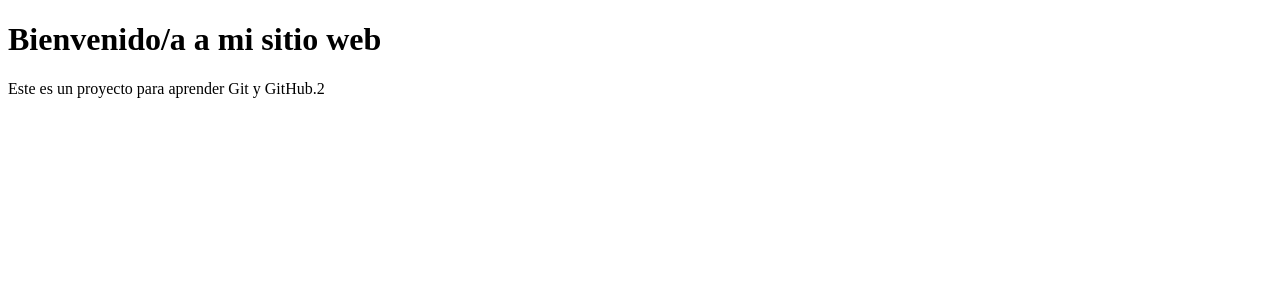
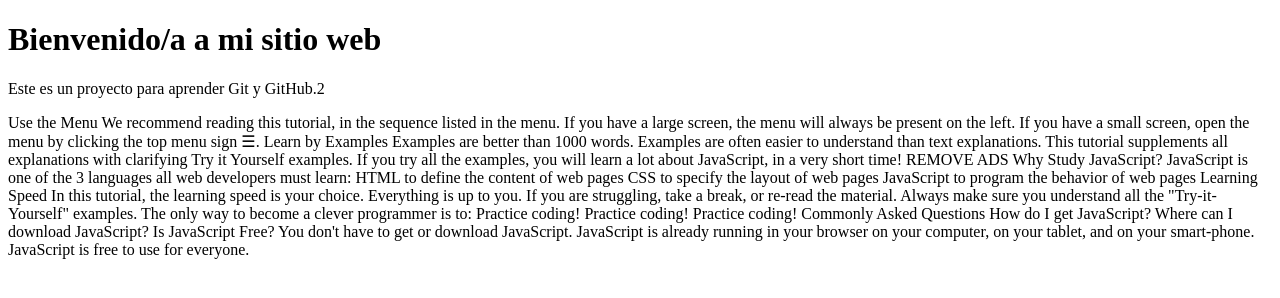
Before and after one commit to lastikun-nu/Practica_JavaScript, a plain HTML site: page index.html in a window 1280 px wide. Drawn offline with Linux system fonts and the light colour scheme.

Commit message:
Copy the content from W3School

```diff
--- a/index.html
+++ b/index.html
@@ -8,5 +8,54 @@
 <body>
     <h1>Bienvenido/a a mi sitio web</h1>
     <p>Este es un proyecto para aprender Git y GitHub.2</p>
+    Use the Menu
+We recommend reading this tutorial, in the sequence listed in the menu.
+
+If you have a large screen, the menu will always be present on the left.
+
+If you have a small screen, open the menu by clicking the top menu sign ☰.
+
+Learn by Examples
+Examples are better than 1000 words.
+
+Examples are often easier to understand than text explanations.
+
+This tutorial supplements all explanations with clarifying Try it Yourself examples.
+
+If you try all the examples, you will learn a lot about JavaScript, in a very short time!
+
+REMOVE ADS
+
+Why Study JavaScript?
+JavaScript is one of the 3 languages all web developers must learn:
+
+HTML to define the content of web pages
+
+CSS to specify the layout of web pages
+
+JavaScript to program the behavior of web pages
+
+Learning Speed
+In this tutorial, the learning speed is your choice.
+
+Everything is up to you.
+
+If you are struggling, take a break, or re-read the material.
+
+Always make sure you understand all the "Try-it-Yourself" examples.
+
+The only way to become a clever programmer is to:
+
+Practice coding! Practice coding! Practice coding!
+
+Commonly Asked Questions
+How do I get JavaScript?
+Where can I download JavaScript?
+Is JavaScript Free?
+You don't have to get or download JavaScript.
+
+JavaScript is already running in your browser on your computer, on your tablet, and on your smart-phone.
+
+JavaScript is free to use for everyone.
 </body>
 </html>
```
